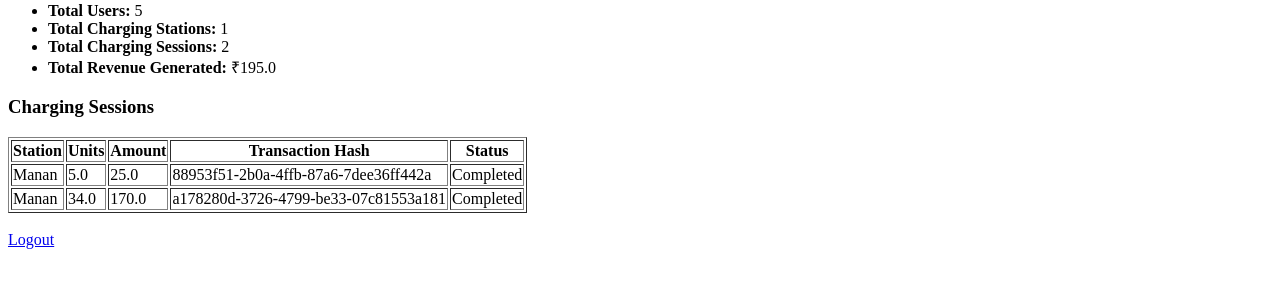
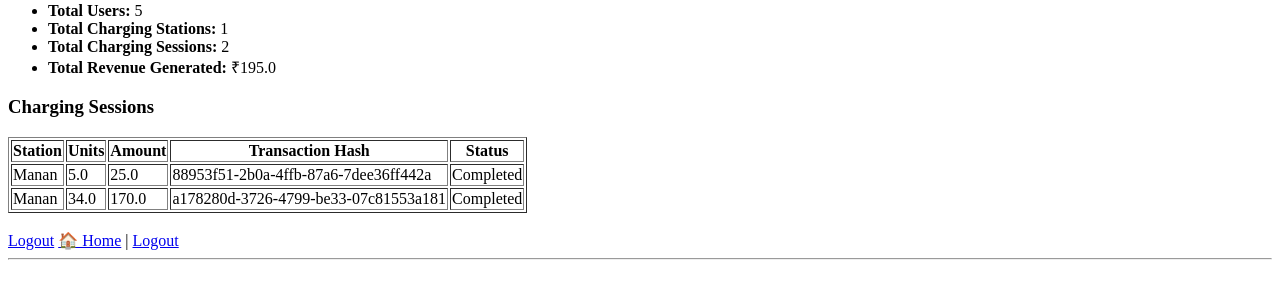
Before and after one commit to jadhavbhavesh032-code/smart-ev-charging, a Flask app: page /admin/dashboard in a window 1280 px wide. Shown: the part 119-419 px from the top of the page. Run offline with Flask 3, Linux system fonts and the light colour scheme; a user stored in the database is signed in; data comes from the database, SQL or seed files in the repository.

Commit message:
Initial commit: Smart EV Charging project

```diff
--- a/templates/admin_dashboard.html
+++ b/templates/admin_dashboard.html
@@ -40,5 +40,10 @@
 <br>
 <a href="/admin/logout">Logout</a>
 
+<a href="/">🏠 Home</a> |
+<a href="/admin/logout">Logout</a>
+<hr>
+
+
 </body>
 </html>
```
